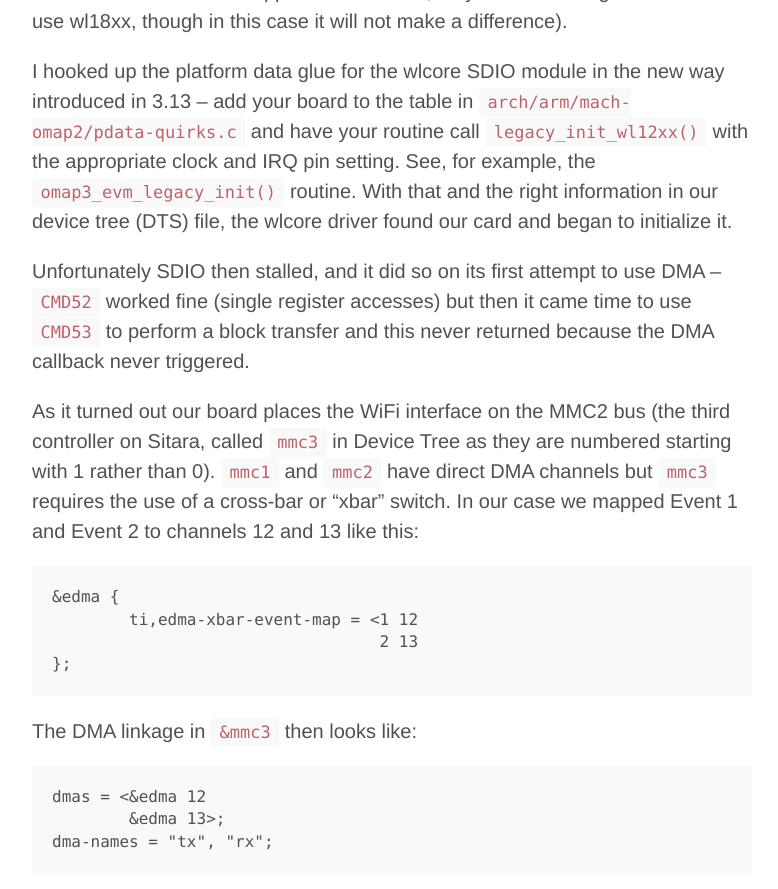
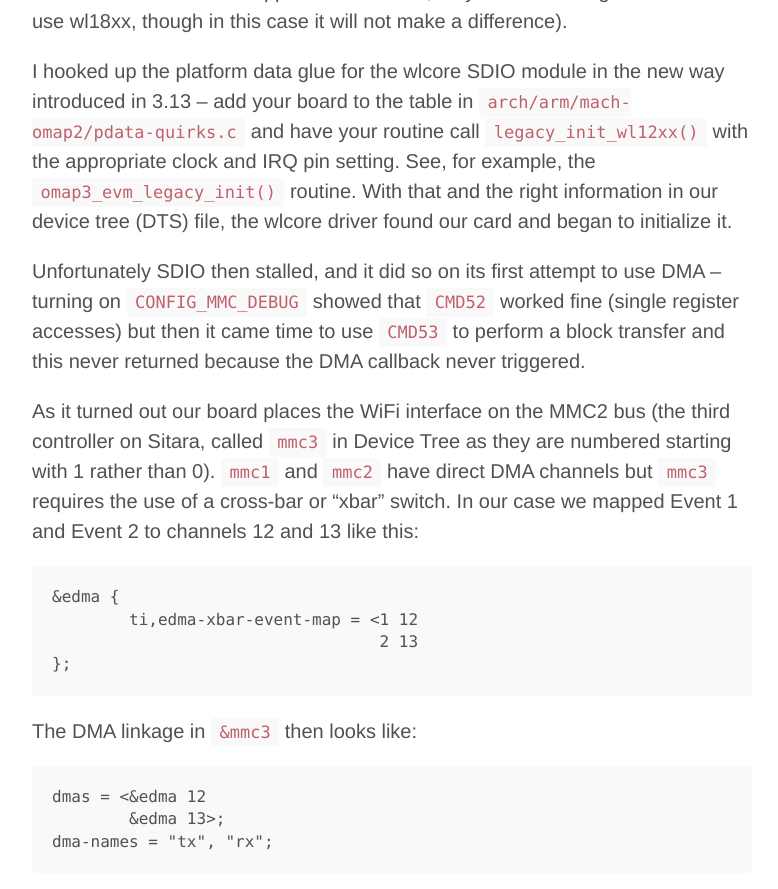
Before and after one commit to yurovsky/yurovsky.github.io, a Jekyll site: the page built from _posts/2014-06-25-sitara-am335x-edma-fix.md, in a window 1280 px wide and 900 px high, scrolled down 365 px. Shown: the top 889 px of the window, without its empty margins (248-1026 px from the left). Built offline with Jekyll 4.4.1, drawn with Linux system fonts in a browser that asks for light colours; Markdown is read by kramdown in place of the engine named in the settings; comment, search, counter and statistics services are not loaded.

Commit message:
spelling etc

```diff
--- a/_posts/2014-06-25-sitara-am335x-edma-fix.md
+++ b/_posts/2014-06-25-sitara-am335x-edma-fix.md
@@ -14,9 +14,9 @@ appropriate clock and IRQ pin setting.  See, for example, the `omap3_evm_legacy_
 file, the wlcore driver found our card and began to initialize it.
 
 Unfortunately SDIO then stalled, and it did so on its first attempt to use
-DMA -- `CMD52` worked fine (single register accesses) but then it came time to
-use `CMD53` to perform a block transfer and this never returned because the DMA
-callback never triggered.
+DMA -- turning on `CONFIG_MMC_DEBUG` showed that `CMD52` worked fine (single
+register accesses) but then it came time to use `CMD53` to perform a block
+transfer and this never returned because the DMA callback never triggered.
 
 As it turned out our board places the WiFi interface on the MMC2 bus (the
 third controller on Sitara, called `mmc3` in Device Tree as they are numbered
```
